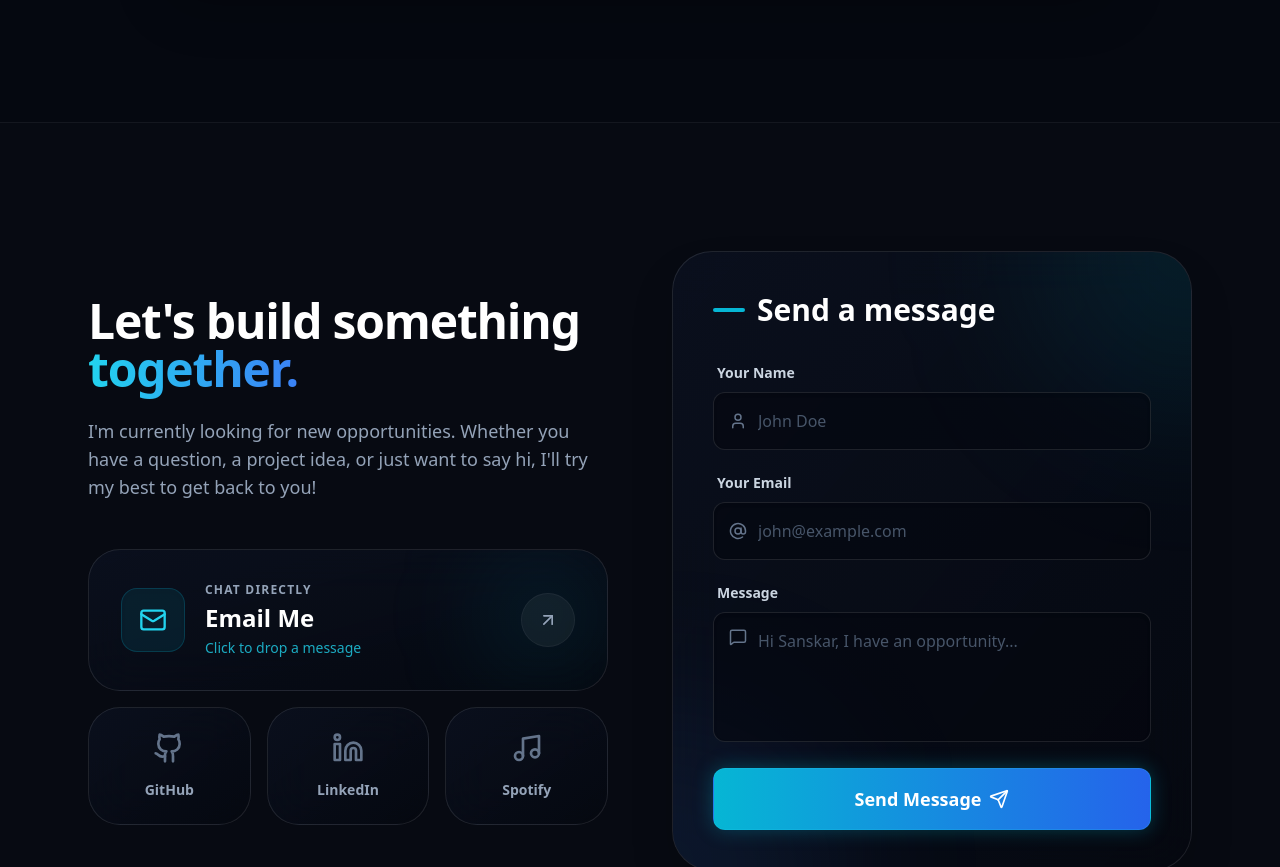
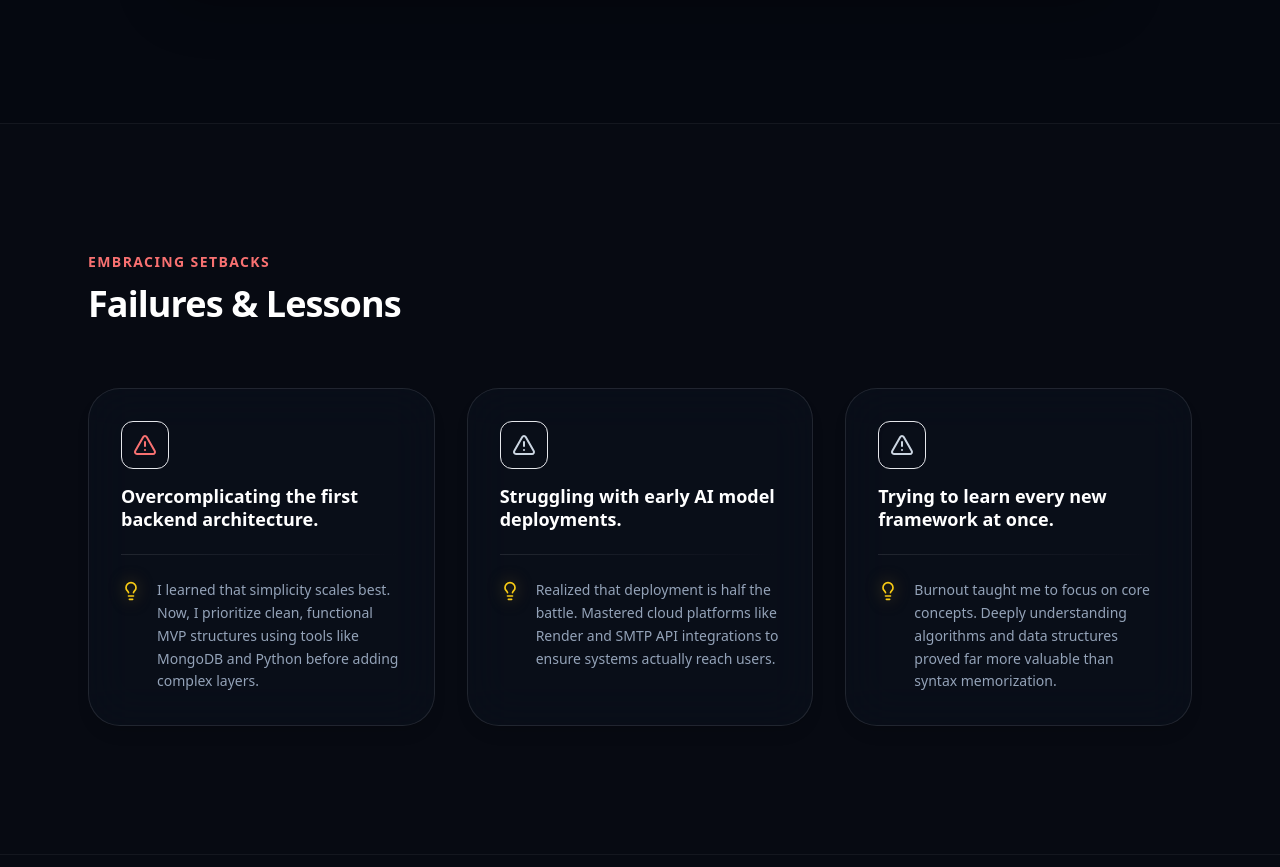
Before and after one commit to Cathhdyy/my-portfolio, a React (Vite) app: page / in a window 1280 px wide. Shown: the part 5620-6487 px from the top of the page. Built offline with nearby package versions, Linux system fonts and the light colour scheme.

Commit message:
Update App.jsx

```diff
--- a/src/App.jsx
+++ b/src/App.jsx
@@ -4,7 +4,7 @@ import {
   BrainCircuit, Award, GraduationCap, ChevronDown,
   Globe, Cpu, LayoutTemplate, Rocket, ArrowUpRight,
   Terminal, Activity, Github, Music, Play, Download, Send,
-  User, AtSign, MessageSquare, Quote
+  User, AtSign, MessageSquare, Quote, AlertTriangle, Lightbulb
 } from 'lucide-react';
 
 const Portfolio = () => {
@@ -28,7 +28,7 @@ const Portfolio = () => {
     const handleScroll = () => {
       setScrollY(window.scrollY);
       setIsScrolled(window.scrollY > 50);
-      const sections = ['home', 'about', 'projects', 'skills', 'education', 'words', 'contact'];
+      const sections = ['home', 'about', 'projects', 'skills', 'education', 'words', 'failures', 'contact'];
       const current = sections.find(section => {
         const element = document.getElementById(section);
         if (element) {
@@ -83,6 +83,24 @@ const Portfolio = () => {
       description: 'Built robust CRUD operations architecture using MongoDB and Python to efficiently manage and process backend data structures.',
       tags: ['Python', 'MongoDB', 'Backend', 'API'],
       featured: false
+    }
+  ];
+
+  const failuresAndLessons = [
+    {
+      failure: "Overcomplicating the first backend architecture.",
+      lesson: "I learned that simplicity scales best. Now, I prioritize clean, functional MVP structures using tools like MongoDB and Python before adding complex layers.",
+      color: "red"
+    },
+    {
+      failure: "Struggling with early AI model deployments.",
+      lesson: "Realized that deployment is half the battle. Mastered cloud platforms like Render and SMTP API integrations to ensure systems actually reach users.",
+      color: "orange"
+    },
+    {
+      failure: "Trying to learn every new framework at once.",
+      lesson: "Burnout taught me to focus on core concepts. Deeply understanding algorithms and data structures proved far more valuable than syntax memorization.",
+      color: "pink"
     }
   ];
 
@@ -480,7 +498,7 @@ if __name__ == "__main__":
       </section>
 
       {/* Words From Me Section */}
-      <section id="words" className="py-20 lg:py-32 relative z-10">
+      <section id="words" className="py-20 lg:py-32 relative z-10 border-t border-white/5">
         <div className="max-w-5xl mx-auto px-6 text-center">
           <h2 className="text-sm font-bold tracking-widest text-purple-400 uppercase mb-3">Words From Me</h2>
           <h3 className="text-4xl font-bold text-white tracking-tight mb-12 lg:mb-16">My Philosophy</h3>
@@ -500,6 +518,43 @@ if __name__ == "__main__":
               <span className="text-white font-bold tracking-widest uppercase text-xs md:text-sm">Sanskar Sharma</span>
               <div className="w-12 md:w-16 h-[2px] bg-gradient-to-l from-transparent to-purple-500/50"></div>
             </div>
+          </div>
+        </div>
+      </section>
+
+      {/* Failures & Lessons Section */}
+      <section id="failures" className="py-20 lg:py-32 relative z-10 border-t border-white/5 bg-white/[0.01]">
+        <div className="max-w-6xl mx-auto px-6">
+          <div className="mb-12 lg:mb-16 text-center lg:text-left">
+            <h2 className="text-sm font-bold tracking-widest text-red-400 uppercase mb-3">Embracing Setbacks</h2>
+            <h3 className="text-4xl font-bold text-white tracking-tight">Failures & Lessons</h3>
+          </div>
+
+          <div className="grid grid-cols-1 md:grid-cols-3 gap-6 lg:gap-8">
+            {failuresAndLessons.map((item, idx) => (
+              <div key={idx} className={`p-8 rounded-[2rem] bg-[#0d1425]/40 backdrop-blur-xl border border-white/10 hover:border-${item.color}-500/30 transition-all duration-300 group hover:-translate-y-1 relative overflow-hidden shadow-lg`}>
+
+                {/* Subtle Background Glow on Hover */}
+                <div className={`absolute -top-20 -right-20 w-40 h-40 bg-${item.color}-500/10 rounded-full blur-[50px] pointer-events-none group-hover:bg-${item.color}-500/20 transition-colors duration-500`}></div>
+
+                {/* Failure Content */}
+                <div className="flex flex-col gap-4 mb-6 relative z-10">
+                  <div className={`w-12 h-12 rounded-xl bg-${item.color}-500/10 border border-${item.color}-500/20 flex items-center justify-center text-${item.color}-400 group-hover:scale-110 transition-transform shadow-inner`}>
+                    <AlertTriangle size={24} />
+                  </div>
+                  <h4 className="text-white font-bold text-lg leading-tight">{item.failure}</h4>
+                </div>
+
+                {/* Divider */}
+                <div className="w-full h-px bg-gradient-to-r from-white/10 to-transparent mb-6"></div>
+
+                {/* Lesson Content */}
+                <div className="flex gap-4 relative z-10">
+                  <Lightbulb className="text-yellow-400 shrink-0 mt-0.5 drop-shadow-[0_0_8px_rgba(250,204,21,0.5)]" size={20} />
+                  <p className="text-slate-400 text-sm leading-relaxed">{item.lesson}</p>
+                </div>
+              </div>
+            ))}
           </div>
         </div>
       </section>
```
